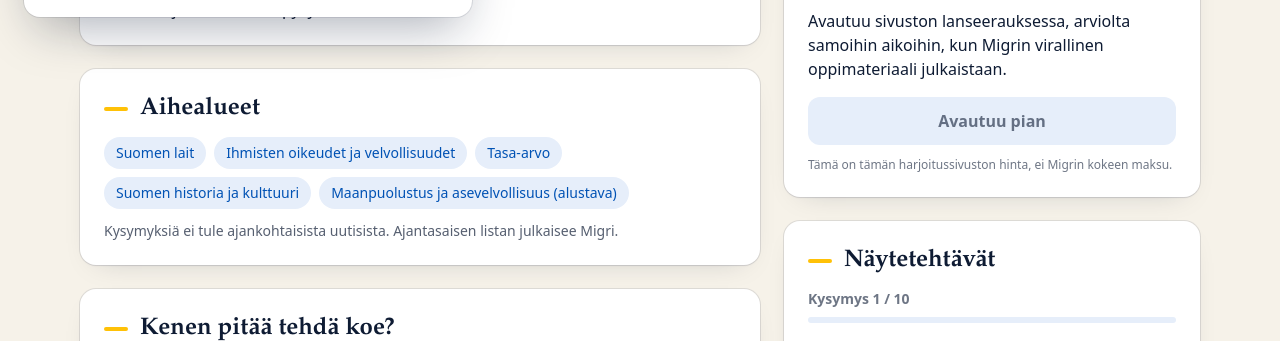
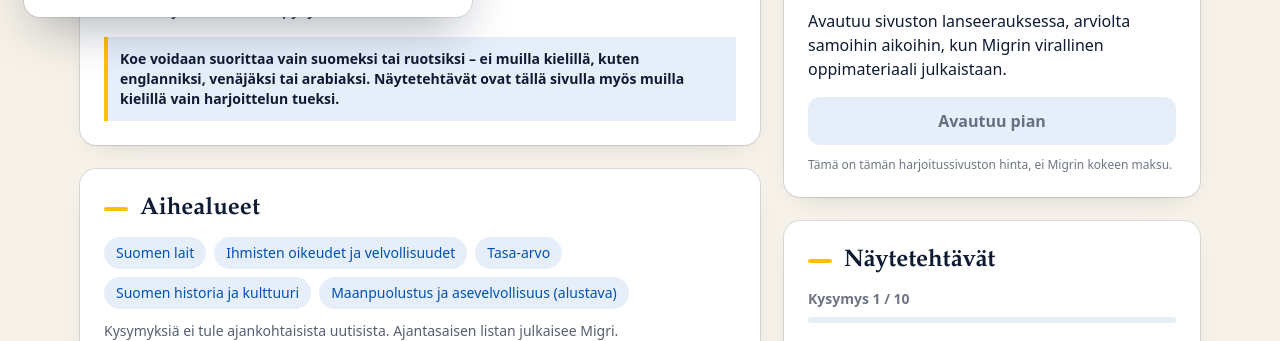
Before and after one commit to Viksu123/Medborgarskapsprov, a plain HTML site: page index.html in a window 1280 px wide. Shown: the part 759-1100 px from the top of the page. Drawn offline with nearby package versions, Linux system fonts and the light colour scheme.

Commit message:
Add files via upload

```diff
--- a/index.html
+++ b/index.html
@@ -80,7 +80,7 @@ const P2 = 'M7.6 14.4Q32 6 56.4 14.4V36C56.4 52 46 60.8 32 66 18 60.8 7.6 52 7.6
 const LOGO = `<svg viewBox="0 0 64 72" width="100%" height="100%" xmlns="http://www.w3.org/2000/svg" aria-hidden="true"><defs><clipPath id="f"><path d="${P2}"/></clipPath></defs><path d="${P0}" fill="#0052B4"/><path d="${P1}" fill="none" stroke="#FFC107" stroke-width=".9"/><path d="${P2}" fill="#fff"/><g clip-path="url(#f)" fill="#0052B4"><rect x="22" y="0" width="8" height="72"/><rect x="0" y="30" width="64" height="8"/></g><g transform="translate(27.5 34) rotate(-40) scale(1.06) translate(1.5 0)">${piece(PB, '#FFC107')}${piece(PA, '#fff')}</g></svg>`;
 
 const LANGS = {
-  fi: { code: 'FI', dir: 'ltr', tag: 'Harjoituskoe', soon: 'Tulossa pian', theme: 'Vaihda ulkoasua', price: ['Elinikäinen pääsy', '14,99 €', 'kertamaksu', 'Avautuu sivuston lanseerauksessa, arviolta samoihin aikoihin, kun Migrin virallinen oppimateriaali julkaistaan.', 'Avautuu pian', 'Tämä on tämän harjoitussivuston hinta, ei Migrin kokeen maksu.'], ban: 'Tulossa pian – sivusto on vielä rakenteilla. Alla on näytetehtäviä.',
+  fi: { code: 'FI', dir: 'ltr', tag: 'Harjoituskoe', only: 'Koe voidaan suorittaa vain suomeksi tai ruotsiksi – ei muilla kielillä, kuten englanniksi, venäjäksi tai arabiaksi. Näytetehtävät ovat tällä sivulla myös muilla kielillä vain harjoittelun tueksi.', soon: 'Tulossa pian', theme: 'Vaihda ulkoasua', price: ['Elinikäinen pääsy', '14,99 €', 'kertamaksu', 'Avautuu sivuston lanseerauksessa, arviolta samoihin aikoihin, kun Migrin virallinen oppimateriaali julkaistaan.', 'Avautuu pian', 'Tämä on tämän harjoitussivuston hinta, ei Migrin kokeen maksu.'], ban: 'Tulossa pian – sivusto on vielä rakenteilla. Alla on näytetehtäviä.',
     h1: 'Valmistaudu Suomen kansalaisuuskokeeseen',
     lead: 'Uusi kansalaisuuskoe tulee pakolliseksi vuonna 2027. Täältä löydät tärkeimmät tiedot ja voit kokeilla näytetehtäviä jo nyt.',
     count: 'päivää siihen, kun koe vaaditaan uusilta hakemuksilta (1.3.2027)',
@@ -92,7 +92,7 @@ const LANGS = {
     when: ['Aikataulu ja oppimateriaali', [['1.1.2027', 'Kansalaisuuslain muutokset ja uusi koe tulevat voimaan.'], ['Vuoden 2026 lopussa tai 2027 alussa', 'Migri julkaisee koepäivät, ilmoittautumisohjeet, kokeen verkkosivut ja oppimateriaalin.'], ['1.3.2027', 'Koe vaaditaan tästä päivästä jätetyiltä hakemuksilta. Kokeita järjestetään seitsemällä paikkakunnalla: pääkaupunkiseutu, Tampere, Turku, Oulu, Kuopio, Vaasa ja Rovaniemi.']]],
     quiz: ['Näytetehtävät', 'Kysymys', '/', 'Oikein!', 'Väärin', 'Seuraava', 'Näytä tulos', 'Tulos', 'Yritä uudelleen'],
     foot: 'Epävirallinen harjoitussivusto, joka ei liity Maahanmuuttovirastoon. Tiedot lokakuulta 2026. Tarkista ajantasaiset tiedot Migriltä.' },
-  sv: { code: 'SV', dir: 'ltr', tag: 'Övningsprov', soon: 'Kommer snart', theme: 'Byt tema', price: ['Livstidsåtkomst', '14,99 €', 'engångsbetalning', 'Öppnar när sidan lanseras, beräknat ungefär när Migris officiella studiematerial publiceras.', 'Öppnar snart', 'Det här är priset för den här övningssidan, inte Migris provavgift.'], ban: 'Kommer snart – sidan är under uppbyggnad. Nedan finns exempelfrågor.',
+  sv: { code: 'SV', dir: 'ltr', tag: 'Övningsprov', only: 'Provet kan bara göras på finska eller svenska – inte på andra språk, som engelska, ryska eller arabiska. Exempelfrågorna finns här på fler språk enbart som stöd för övning.', soon: 'Kommer snart', theme: 'Byt tema', price: ['Livstidsåtkomst', '14,99 €', 'engångsbetalning', 'Öppnar när sidan lanseras, beräknat ungefär när Migris officiella studiematerial publiceras.', 'Öppnar snart', 'Det här är priset för den här övningssidan, inte Migris provavgift.'], ban: 'Kommer snart – sidan är under uppbyggnad. Nedan finns exempelfrågor.',
     h1: 'Förbered dig för Finlands medborgarskapsprov',
     lead: 'Det nya medborgarskapsprovet blir obligatoriskt 2027. Här hittar du de viktigaste uppgifterna och kan prova exempelfrågor redan nu.',
     count: 'dagar tills provet krävs för nya ansökningar (1.3.2027)',
@@ -104,7 +104,7 @@ const LANGS = {
     when: ['Tidtabell och studiematerial', [['1.1.2027', 'Ändringarna i medborgarskapslagen och det nya provet träder i kraft.'], ['Slutet av 2026 eller början av 2027', 'Migri publicerar provdatum, anmälningsanvisningar, provets webbplats och studiematerialet.'], ['1.3.2027', 'Provet krävs för ansökningar som lämnas in från detta datum. Prov ordnas på sju orter: huvudstadsregionen, Tammerfors, Åbo, Uleåborg, Kuopio, Vasa och Rovaniemi.']]],
     quiz: ['Exempelfrågor', 'Fråga', 'av', 'Rätt!', 'Fel', 'Nästa', 'Se resultat', 'Resultat', 'Försök igen'],
     foot: 'Inofficiell övningssida som inte är kopplad till Migrationsverket. Uppgifterna gäller oktober 2026. Se Migri för aktuell information.' },
-  ru: { code: 'RU', dir: 'ltr', tag: 'Тренировочный тест', soon: 'Скоро', theme: 'Сменить тему', price: ['Пожизненный доступ', '14,99 €', 'разовый платёж', 'Откроется при запуске сайта, ориентировочно примерно тогда же, когда Migri опубликует официальные учебные материалы.', 'Скоро откроется', 'Это цена этого учебного сайта, а не плата за тест от Migri.'], ban: 'Скоро — сайт ещё в разработке. Ниже — пробные вопросы.',
+  ru: { code: 'RU', dir: 'ltr', tag: 'Тренировочный тест', only: 'Тест можно сдавать только на финском или шведском языке — не на других языках, например английском, русском или арабском. Пробные вопросы на этом сайте доступны и на других языках только как помощь в подготовке.', soon: 'Скоро', theme: 'Сменить тему', price: ['Пожизненный доступ', '14,99 €', 'разовый платёж', 'Откроется при запуске сайта, ориентировочно примерно тогда же, когда Migri опубликует официальные учебные материалы.', 'Скоро откроется', 'Это цена этого учебного сайта, а не плата за тест от Migri.'], ban: 'Скоро — сайт ещё в разработке. Ниже — пробные вопросы.',
     h1: 'Готовьтесь к финскому тесту на гражданство',
     lead: 'Новый тест на гражданство станет обязательным в 2027 году. Здесь собрана главная информация, а пробные вопросы можно решать уже сейчас.',
     count: 'дней до начала требования теста для новых заявлений (1.3.2027)',
@@ -116,7 +116,7 @@ const LANGS = {
     when: ['Сроки и учебные материалы', [['1.1.2027', 'Вступают в силу изменения в законе о гражданстве и вводится новый тест.'], ['Конец 2026 или начало 2027', 'Migri опубликует даты тестов, порядок записи, сайт теста и учебные материалы.'], ['1.3.2027', 'Тест требуется по заявлениям, поданным с этой даты. Тесты пройдут в семи городах: столичный регион, Тампере, Турку, Оулу, Куопио, Васа и Рованиеми.']]],
     quiz: ['Пробные вопросы', 'Вопрос', 'из', 'Верно!', 'Неверно', 'Дальше', 'Показать результат', 'Результат', 'Заново'],
     foot: 'Неофициальный учебный сайт, не связанный с Миграционной службой. Данные на октябрь 2026 г. Актуальную информацию смотрите у Migri.' },
-  ar: { code: 'عربي', dir: 'rtl', tag: 'اختبار تدريبي', soon: 'قريبًا', theme: 'تبديل المظهر', price: ['وصول مدى الحياة', '14.99 €', 'دفعة واحدة', 'يُفتح عند إطلاق الموقع، تقريبًا في وقت نشر Migri للمواد الدراسية الرسمية.', 'يُفتح قريبًا', 'هذا سعر موقع التدريب هذا، وليس رسوم اختبار Migri.'], ban: 'قريبًا — الموقع قيد الإنشاء. أدناه أسئلة تجريبية.',
+  ar: { code: 'عربي', dir: 'rtl', tag: 'اختبار تدريبي', only: 'يمكن أداء الاختبار بالفنلندية أو السويدية فقط، وليس بلغات أخرى مثل الإنجليزية أو الروسية أو العربية. الأسئلة التجريبية في هذا الموقع متوفرة بلغات أخرى لمساعدتك على التدريب فقط.', soon: 'قريبًا', theme: 'تبديل المظهر', price: ['وصول مدى الحياة', '14.99 €', 'دفعة واحدة', 'يُفتح عند إطلاق الموقع، تقريبًا في وقت نشر Migri للمواد الدراسية الرسمية.', 'يُفتح قريبًا', 'هذا سعر موقع التدريب هذا، وليس رسوم اختبار Migri.'], ban: 'قريبًا — الموقع قيد الإنشاء. أدناه أسئلة تجريبية.',
     h1: 'استعدّ لاختبار الجنسية الفنلندية',
     lead: 'سيصبح اختبار الجنسية الجديد إلزاميًا في عام 2027. تجد هنا أهم المعلومات، ويمكنك تجربة أسئلة تجريبية الآن.',
     count: 'يومًا حتى بدء اشتراط الاختبار على الطلبات الجديدة (1.3.2027)',
@@ -214,7 +214,7 @@ function render() {
     <div><div class="grid grid-cols-1 gap-3 sm:grid-cols-2 lg:grid-cols-4">${tiles}</div><p class="mt-3 text-sm text-ink/70">${l.note}</p></div>
     <div class="grid gap-6 lg:grid-cols-[1fr_26rem] lg:items-start">
       <div class="space-y-6">
-        ${sec(l.what[0], `<p>${l.what[1]}</p>`)}
+        ${sec(l.what[0], `<p>${l.what[1]}</p><p class="mt-4 border-s-4 border-gold bg-mist p-3 text-sm font-semibold">${l.only}</p>`)}
         ${sec(l.topics[0], `<ul class="flex flex-wrap gap-2">${l.topics[1].map((x) => `<li class="rounded-full bg-mist px-3 py-1.5 text-sm font-medium text-brand">${x}</li>`).join('')}</ul><p class="mt-3 text-sm text-ink/70">${l.topics[2]}</p>`)}
         ${sec(l.who[0], `<p>${l.who[1]}</p>`)}
         ${sec(l.when[0], `<ol class="space-y-5 border-s-2 border-brand/20 ps-5">${steps}</ol>`)}
```
Also changed, not shown: policyer.html (+1 -1 lines).
